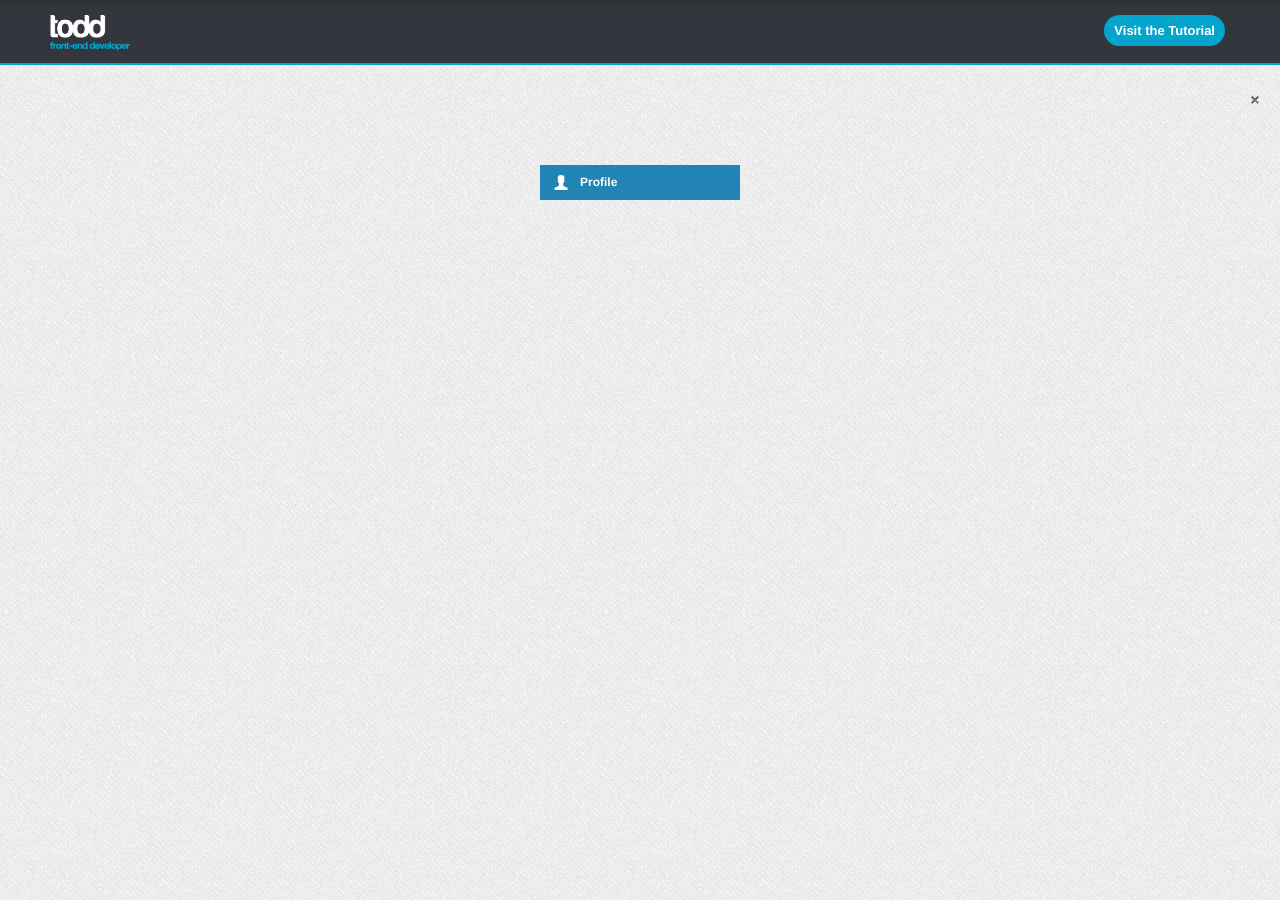
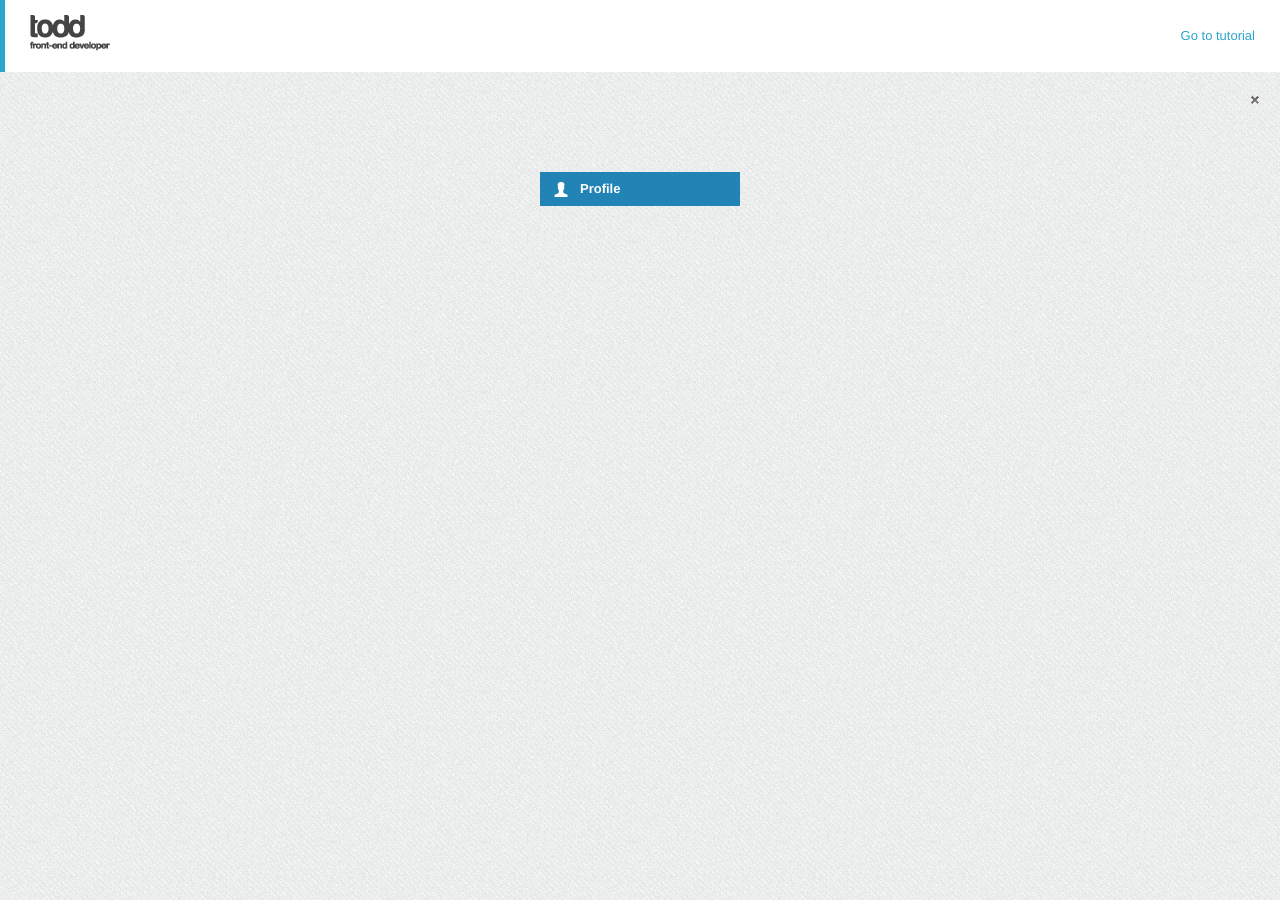
Before and after one commit to lechoo/toddmotto.github.com, a Jekyll site: the page labs/clickable-dropdown/index.html, which Jekyll copies as it is, in a window 1280 px wide. Built offline with Jekyll 4.4.1, drawn with Linux system fonts in a browser that asks for light colours; nearby versions of some CDN libraries; Markdown is read by kramdown in place of the engine named in the settings; comment, search, counter and statistics services are not loaded.

Commit message:
Update Demo, clean up too.

```diff
--- a/labs/clickable-dropdown/css/demo.css
+++ b/labs/clickable-dropdown/css/demo.css
@@ -1,16 +1,62 @@
-/* Clickable Dropdowns by Todd Motto - @toddmotto - toddmotto.com */
+/*
+	Todd Motto Labs
+	URL: www.toddmotto.com
+*/
 
-.click-nav {margin:100px auto;width:200px;}
-.click-nav ul {font-weight:900;}
-.click-nav ul li {position:relative;list-style:none;cursor:pointer;}
-.click-nav ul li ul {position:absolute;left:0;right:0;}
-.click-nav ul .clicker {background:#2284B5;color:#FFF;}
-.click-nav ul .clicker:hover,.click-nav ul .active {background:#196F9A;}
-.click-nav img {position:absolute;top:9px;left:12px;}
-.click-nav ul li a {transition:background-color 0.2s ease-in-out;-webkit-transition:background-color 0.2s ease-in-out;
--moz-transition:background-color 0.2s ease-in-out;display:block;padding:8px 10px 8px 40px;background:#FFF;color:#333;text-decoration:none;}
-.click-nav ul li a:hover {background:#F2F2F2;}
+/*------------------------------------*\
+   Clickable Dropdown
+\*------------------------------------*/
 
+body {
+	background:url(../img/bg.png);
+}
+.click-nav {
+	margin:100px auto;
+	width:200px;
+}
+.click-nav ul {
+	font-weight:900;
+}
+.click-nav ul li {
+	position:relative;
+	list-style:none;
+	cursor:pointer;
+}
+.click-nav ul li ul {
+	position:absolute;
+	left:0;
+	right:0;
+}
+.click-nav ul .clicker {
+	background:#2284B5;
+	color:#FFF;
+}
+.click-nav ul .clicker:hover,
+.click-nav ul .active {
+	background:#196F9A;
+}
+.click-nav img {
+	position:absolute;
+	top:9px;
+	left:12px;
+}
+.click-nav ul li a {
+	transition:background-color 0.2s ease-in-out;
+	-webkit-transition:background-color 0.2s ease-in-out;
+	-moz-transition:background-color 0.2s ease-in-out;
+	display:block;
+	padding:8px 10px 8px 40px;
+	background:#FFF;
+	color:#333;
+	text-decoration:none;
+}
+.click-nav ul li a:hover {
+	background:#F2F2F2;
+}
 /* Fallbacks */
-.click-nav .no-js ul {display:none;}
-.click-nav .no-js:hover ul {display:block;}
+.click-nav .no-js ul {
+	display:none;
+}
+.click-nav .no-js:hover ul {
+	display:block;
+}
--- /dev/null
+++ b/labs/clickable-dropdown/css/main.css
@@ -0,0 +1,55 @@
+/*
+	Todd Motto Labs
+	URL: www.toddmotto.com
+*/
+
+/*------------------------------------*\
+    RESET
+\*------------------------------------*/
+
+*,
+*:after,
+*:before {
+	margin:0;
+	padding:0;
+	box-sizing:border-box;
+	-webkit-box-sizing:border-box;
+	-moz-box-sizing:border-box;
+	-webkit-font-smoothing:antialiased;
+	font-smoothing:antialiased;
+	text-rendering:optimizeLegibility;
+}
+body {
+	font:400 13px/1.4 'Helvetica Neue', Helvetica, Arial, sans-serif;
+	background:#333;
+}
+
+/*------------------------------------*\
+    STRUCTURE
+\*------------------------------------*/
+
+.wrapper {
+	max-width:1280px;
+	margin:0 auto;
+}
+.header {
+	padding:15px 25px;
+	background:#FFF;
+	border-left:5px solid #2BA6CB;
+	overflow:hidden;
+}
+.logo {
+	float:left;
+}
+.nav {
+	float:right;
+	margin:12px 0;
+	list-style:none;
+}
+.nav-link {
+
+}
+.nav-link a {
+	color:#2BA6CB;
+	text-decoration:none;
+}
--- a/labs/clickable-dropdown/index.html
+++ b/labs/clickable-dropdown/index.html
@@ -1,59 +1,26 @@
-<!DOCTYPE html>
+<!doctype html>
 <html>
 	<head>
-	<meta charset="UTF-8">
+		<meta charset="utf-8">
 		<title>Clickable Dropdowns by @toddmotto | toddmotto.com</title>
+		<meta name="viewport" content="width=device-width,initial-scale=1.0">
 		<meta name="author" content="@toddmotto">
-
-	<script src="http://ajax.googleapis.com/ajax/libs/jquery/1.8.3/jquery.min.js"></script>
-	<link rel="stylesheet" href="css/demo.css">
-
-	<script>
-	$(function () {
-		// Find our click navigation <ul>
-		// Remove class no-js and replace with js
-		$('.click-nav > ul').toggleClass('no-js js');
-
-		// Hide our js enabled <ul> child element
-		$('.click-nav .js ul').hide();
-
-		// Click js enabled, slideToggle the visibility and add class 'active' for styling
-		$('.click-nav .js').click(function(e) {
-			$('.click-nav .js ul').slideToggle(200);
-			$('.clicker').toggleClass('active');
-			e.stopPropagation();
-		});
-
-		// Click anywhere in the DOM
-		// Run a quick check to test dropdown visibility
-		$(document).click(function() {
-			// If the js visible when the DOM is clicked, slideUp out of view, remove 'active'
-			if ($('.click-nav .js ul').is(':visible')) {
-				$('.click-nav .js ul', this).slideUp();
-				$('.clicker').removeClass('active');
-			}
-		});
-	});
-	</script>
-
+		<link href="css/main.css" rel="stylesheet">
+		<link href="css/demo.css" rel="stylesheet">
 	</head>
-
 	<body>
-	<div id="header">
-		<div id="logo">
-			<a href="http://www.toddmotto.com">
-				<img src="img/logo.png" alt="Logo">
+		<div class="header">
+			<div class="logo">
+				<a href="//toddmotto.com" target="_blank">
+					<img src="img/logo.png" alt="Logo" class="logo-img">
 				</a>
 			</div>
-		<div id="view-tut">
-			<ul>
-				<li><a href="http://www.toddmotto.com/flawless-clickable-drop-down-navigation">Visit the Tutorial</a></li>
+			<ul class="nav">
+				<li class="nav-link">
+					<a href="http://toddmotto.com/flawless-clickable-drop-down-navigation">Go to tutorial</a>
+				</li>
 			</ul>
 		</div>
-	</div>
-
-	<div class="wrapper">
-		<div id="main">
 
 		<!-- Clickable Nav -->
 		<div class="click-nav">
@@ -72,42 +39,36 @@
 		</div>
 		<!-- /Clickable Nav -->
 
-		</div>
-	</div>
+		<!-- jQuery -->
+		<script src="http://ajax.googleapis.com/ajax/libs/jquery/1.9.1/jquery.min.js"></script>
+		<script>
+		$(function() {
+			// Clickable Dropdown
+			$('.click-nav > ul').toggleClass('no-js js');
+			$('.click-nav .js ul').hide();
+			$('.click-nav .js').click(function(e) {
+				$('.click-nav .js ul').slideToggle(200);
+				$('.clicker').toggleClass('active');
+				e.stopPropagation();
+			});
+			$(document).click(function() {
+				if ($('.click-nav .js ul').is(':visible')) {
+					$('.click-nav .js ul', this).slideUp();
+					$('.clicker').removeClass('active');
+				}
+			});
+		});
+		</script>
 
-	<!-- Demo styles only -->
-	<style>
-		* {margin:0;padding:0;}
-		a img {border:none;}
-		a {text-decoration:none;}
-		body {font:400 12px/1.625 "Helvetica Neue", Helvetica, Arial, sans-serif;-webkit-font-smoothing:antialiased;-moz-font-smoothing:antialiased;
-		-o-font-smoothing:antialiased;font-smoothing:antialiased;text-rendering:optimizeLegibility;color:#444;background:#F0F0ED;}
-		.wrapper {max-width:1000px;width:95%;margin:0 auto;position:relative;}
-		#header {overflow:auto;background:#33363C;border-top:5px solid #2F3135;border-bottom:2px solid #04A4CC;}
-		#logo {float:left;margin:10px 50px 5px;}
-		#logo img {width:80px;height:36px;}
-		#view-tut {float:right;font-size:13px;font-weight:900;margin:10px 50px 5px;}
-		#view-tut ul {margin:0;}
-		#view-tut ul li {display:inline-block;*display:inline;zoom:1;margin:0 5px 0 0;}
-		#view-tut ul li a {display:block;padding:5px 10px;background:#04A4CC;color:#FFF;border-radius:20px;}
-		#view-tut ul li a:hover {background:#0097CD;}
-		#main p {padding:0;margin:10px 0 0;}
-		#footer {clear:both;}
-
-		/* Demo Overrides */
-		body {background:url(img/background.png);}
-	</style>
-
-	<!-- Analytics (Demo only) -->
+		<!-- Demo Analytics -->
 		<script>
 			var _gaq=[['_setAccount','UA-20440416-10'],['_trackPageview']];
 			(function(d,t){var g=d.createElement(t),s=d.getElementsByTagName(t)[0];
-		g.src='www.google-analytics.com/ga.js';
-		s.parentNode.insertBefore(g,s)}(document,'script'));
+			g.src='//www.google-analytics.com/ga.js';
+			s.parentNode.insertBefore(g,s)})(document,'script');
 		</script>
 
-	<!-- Carbon Ads Script (Demo only) -->
-	<script src="http://www.toddmotto.com/ads/ads.js"></script>
-
+		<!-- Demo Ads -->
+		<script src="//www.toddmotto.com/ads/ads.js"></script>
 	</body>
 </html>
```
Also changed, not shown: labs/clickable-dropdown/img/bg.png (renamed from labs/clickable-dropdown/img/background.png), labs/clickable-dropdown/img/logo.png, labs/clickable-dropdown/img/profile.jpg (deleted), 2 other files. Lines whose indentation alone changed are shown as unchanged.
